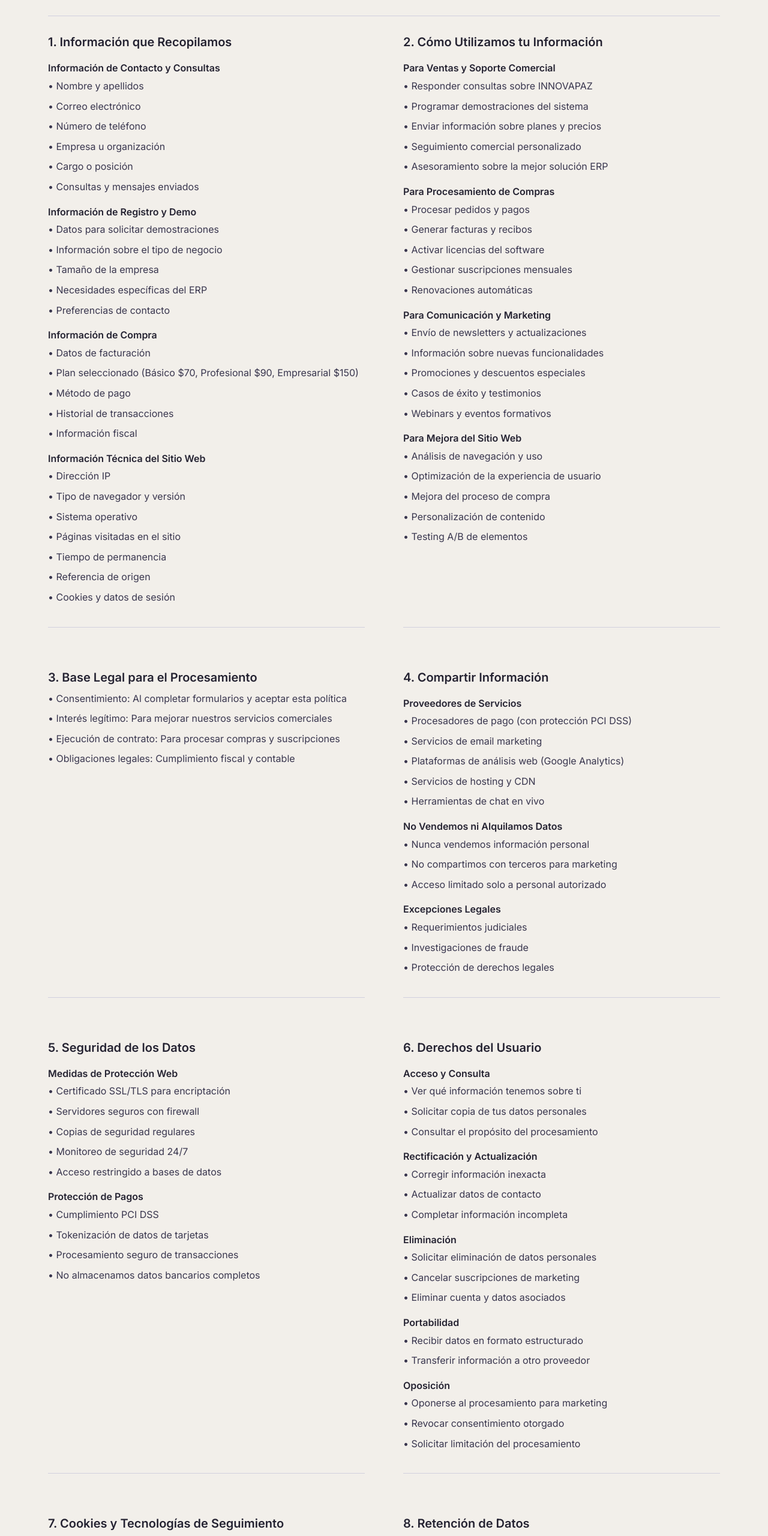
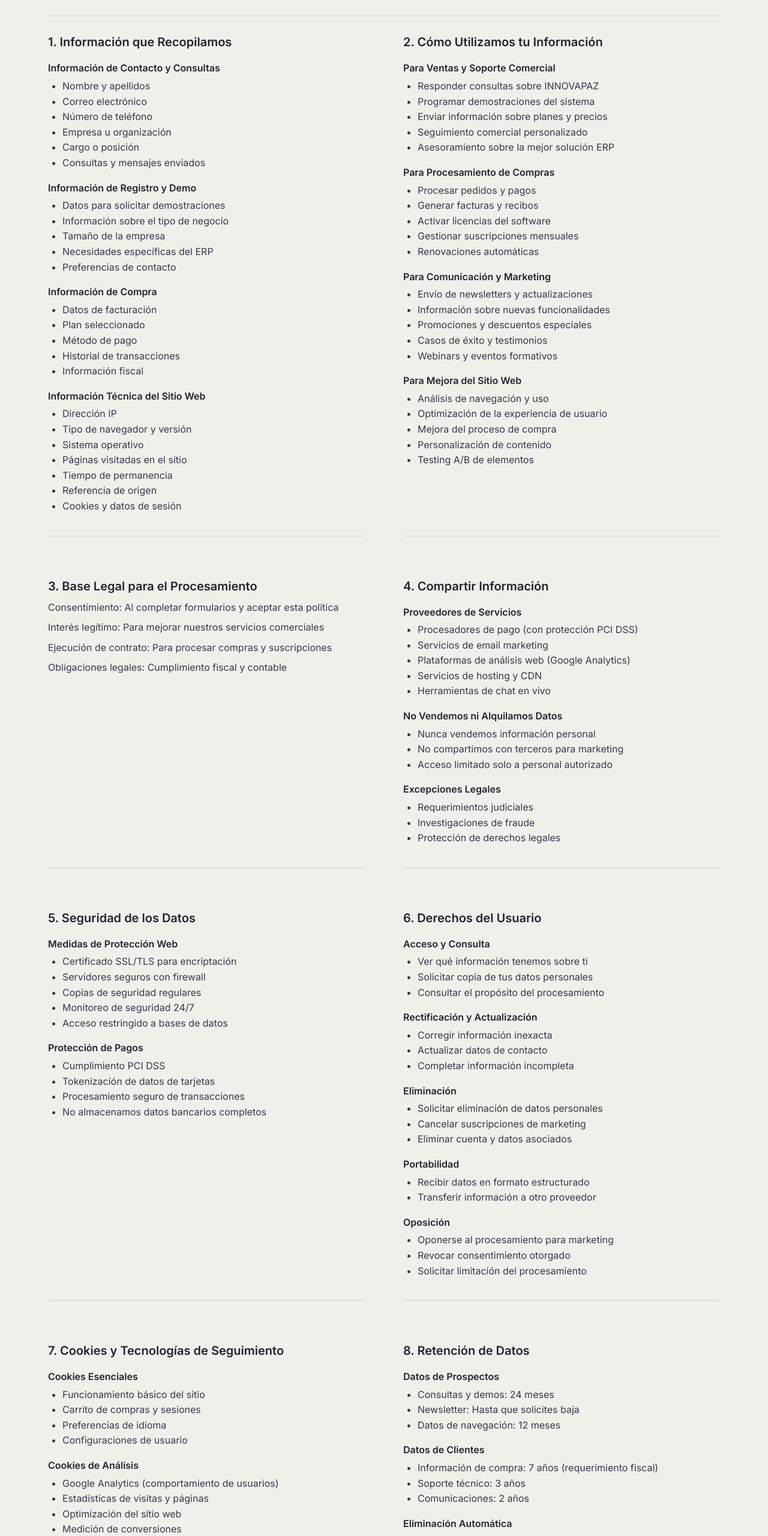
Before and after one commit to edisonCheca/INNOVAPAZ, a React (Vite) app in the folder frontend/: page /privacy in a window 1280 px wide. Shown: the part 234-2794 px from the top of the page at 60% size. Built offline with nearby package versions, Linux system fonts and the light colour scheme.

Commit message:
feat(frontend): ajustado la vista de politicas de privacidad

```diff
--- a/frontend/src/components/common/TermsSection.css
+++ b/frontend/src/components/common/TermsSection.css
@@ -13,6 +13,22 @@
 
 .terms-section__content {
   line-height: 1.6;
+}
+
+.terms-section__list {
+  font: var(--font-16);
+  color: var(--pri-700);
+  margin: 0;
+  padding-left: 1.5rem;
+  text-align: justify;
+}
+
+.terms-section__list-item {
+  margin-bottom: 0.5rem;
+}
+
+.terms-section__list-item:last-child {
+  margin-bottom: 0;
 }
 
 .terms-section__paragraph {
@@ -37,6 +53,10 @@
     font-weight: 600;
   }
 
+  .terms-section__list {
+    font: var(--font-14);
+  }
+
   .terms-section__paragraph {
     font: var(--font-14);
   }
--- a/frontend/src/components/common/TermsSubSection.css
+++ b/frontend/src/components/common/TermsSubSection.css
@@ -1,5 +1,6 @@
 .terms-subsection {
   margin-top: 1.5rem;
+  font: var(--font);
 }
 
 .terms-subsection__title {
@@ -8,9 +9,3 @@
   color: var(--pri-900);
   margin: 0 0 0.75rem 0;
 }
-
-@media (max-width: 768px) {
-  .terms-subsection__title {
-    font: var(--font-18);
-  }
-}
--- a/frontend/src/components/common/TermsSubSection.tsx
+++ b/frontend/src/components/common/TermsSubSection.tsx
@@ -9,11 +9,15 @@ interface TermsSubSectionProps {
 const TermsSubSection = ({ title, content }: TermsSubSectionProps) => {
   const renderContent = () => {
     if (Array.isArray(content)) {
-      return content.map((paragraph, index) => (
-        <p key={index} className="terms-section__paragraph">
-          {paragraph}
-        </p>
-      ));
+      return (
+        <ul className="terms-section__list">
+          {content.map((item, index) => (
+            <li key={index} className="terms-section__list-item">
+              {item}
+            </li>
+          ))}
+        </ul>
+      );
     }
     return <p className="terms-section__paragraph">{content}</p>;
   };
--- a/frontend/src/components/layout/PrivacyContent.tsx
+++ b/frontend/src/components/layout/PrivacyContent.tsx
@@ -9,44 +9,44 @@ const PrivacyContent = () => {
         <TermsSubSection
           title="Información de Contacto y Consultas"
           content={[
-            '• Nombre y apellidos',
-            '• Correo electrónico',
-            '• Número de teléfono',
-            '• Empresa u organización',
-            '• Cargo o posición',
-            '• Consultas y mensajes enviados',
+            'Nombre y apellidos',
+            'Correo electrónico',
+            'Número de teléfono',
+            'Empresa u organización',
+            'Cargo o posición',
+            'Consultas y mensajes enviados',
           ]}
         />
         <TermsSubSection
           title="Información de Registro y Demo"
           content={[
-            '• Datos para solicitar demostraciones',
-            '• Información sobre el tipo de negocio',
-            '• Tamaño de la empresa',
-            '• Necesidades específicas del ERP',
-            '• Preferencias de contacto',
+            'Datos para solicitar demostraciones',
+            'Información sobre el tipo de negocio',
+            'Tamaño de la empresa',
+            'Necesidades específicas del ERP',
+            'Preferencias de contacto',
           ]}
         />
         <TermsSubSection
           title="Información de Compra"
           content={[
-            '• Datos de facturación',
-            '• Plan seleccionado (Básico $70, Profesional $90, Empresarial $150)',
-            '• Método de pago',
-            '• Historial de transacciones',
-            '• Información fiscal',
+            'Datos de facturación',
+            'Plan seleccionado',
+            'Método de pago',
+            'Historial de transacciones',
+            'Información fiscal',
           ]}
         />
         <TermsSubSection
           title="Información Técnica del Sitio Web"
           content={[
-            '• Dirección IP',
-            '• Tipo de navegador y versión',
-            '• Sistema operativo',
-            '• Páginas visitadas en el sitio',
-            '• Tiempo de permanencia',
-            '• Referencia de origen',
-            '• Cookies y datos de sesión',
+            'Dirección IP',
+            'Tipo de navegador y versión',
+            'Sistema operativo',
+            'Páginas visitadas en el sitio',
+            'Tiempo de permanencia',
+            'Referencia de origen',
+            'Cookies y datos de sesión',
           ]}
         />
       </TermsSection>
@@ -54,78 +54,78 @@ const PrivacyContent = () => {
         <TermsSubSection
           title="Para Ventas y Soporte Comercial"
           content={[
-            '• Responder consultas sobre INNOVAPAZ',
-            '• Programar demostraciones del sistema',
-            '• Enviar información sobre planes y precios',
-            '• Seguimiento comercial personalizado',
-            '• Asesoramiento sobre la mejor solución ERP',
+            'Responder consultas sobre INNOVAPAZ',
+            'Programar demostraciones del sistema',
+            'Enviar información sobre planes y precios',
+            'Seguimiento comercial personalizado',
+            'Asesoramiento sobre la mejor solución ERP',
           ]}
         />
         <TermsSubSection
           title="Para Procesamiento de Compras"
           content={[
-            '• Procesar pedidos y pagos',
-            '• Generar facturas y recibos',
-            '• Activar licencias del software',
-            '• Gestionar suscripciones mensuales',
-            '• Renovaciones automáticas',
+            'Procesar pedidos y pagos',
+            'Generar facturas y recibos',
+            'Activar licencias del software',
+            'Gestionar suscripciones mensuales',
+            'Renovaciones automáticas',
           ]}
         />
         <TermsSubSection
           title="Para Comunicación y Marketing"
           content={[
-            '• Envío de newsletters y actualizaciones',
-            '• Información sobre nuevas funcionalidades',
-            '• Promociones y descuentos especiales',
-            '• Casos de éxito y testimonios',
-            '• Webinars y eventos formativos',
+            'Envío de newsletters y actualizaciones',
+            'Información sobre nuevas funcionalidades',
+            'Promociones y descuentos especiales',
+            'Casos de éxito y testimonios',
+            'Webinars y eventos formativos',
           ]}
         />
         <TermsSubSection
           title="Para Mejora del Sitio Web"
           content={[
-            '• Análisis de navegación y uso',
-            '• Optimización de la experiencia de usuario',
-            '• Mejora del proceso de compra',
-            '• Personalización de contenido',
-            '• Testing A/B de elementos',
+            'Análisis de navegación y uso',
+            'Optimización de la experiencia de usuario',
+            'Mejora del proceso de compra',
+            'Personalización de contenido',
+            'Testing A/B de elementos',
           ]}
         />
       </TermsSection>
       <TermsSection
         title="3. Base Legal para el Procesamiento"
         content={[
-          '• Consentimiento: Al completar formularios y aceptar esta política',
-          '• Interés legítimo: Para mejorar nuestros servicios comerciales',
-          '• Ejecución de contrato: Para procesar compras y suscripciones',
-          '• Obligaciones legales: Cumplimiento fiscal y contable',
+          'Consentimiento: Al completar formularios y aceptar esta política',
+          'Interés legítimo: Para mejorar nuestros servicios comerciales',
+          'Ejecución de contrato: Para procesar compras y suscripciones',
+          'Obligaciones legales: Cumplimiento fiscal y contable',
         ]}
       />
       <TermsSection title="4. Compartir Información" content="">
         <TermsSubSection
           title="Proveedores de Servicios"
           content={[
-            '• Procesadores de pago (con protección PCI DSS)',
-            '• Servicios de email marketing',
-            '• Plataformas de análisis web (Google Analytics)',
-            '• Servicios de hosting y CDN',
-            '• Herramientas de chat en vivo',
+            'Procesadores de pago (con protección PCI DSS)',
+            'Servicios de email marketing',
+            'Plataformas de análisis web (Google Analytics)',
+            'Servicios de hosting y CDN',
+            'Herramientas de chat en vivo',
           ]}
         />
         <TermsSubSection
           title="No Vendemos ni Alquilamos Datos"
           content={[
-            '• Nunca vendemos información personal',
-            '• No compartimos con terceros para marketing',
-            '• Acceso limitado solo a personal autorizado',
+            'Nunca vendemos información personal',
+            'No compartimos con terceros para marketing',
+            'Acceso limitado solo a personal autorizado',
           ]}
         />
         <TermsSubSection
           title="Excepciones Legales"
           content={[
-            '• Requerimientos judiciales',
-            '• Investigaciones de fraude',
-            '• Protección de derechos legales',
+            'Requerimientos judiciales',
+            'Investigaciones de fraude',
+            'Protección de derechos legales',
           ]}
         />
       </TermsSection>
@@ -133,20 +133,20 @@ const PrivacyContent = () => {
         <TermsSubSection
           title="Medidas de Protección Web"
           content={[
-            '• Certificado SSL/TLS para encriptación',
-            '• Servidores seguros con firewall',
-            '• Copias de seguridad regulares',
-            '• Monitoreo de seguridad 24/7',
-            '• Acceso restringido a bases de datos',
+            'Certificado SSL/TLS para encriptación',
+            'Servidores seguros con firewall',
+            'Copias de seguridad regulares',
+            'Monitoreo de seguridad 24/7',
+            'Acceso restringido a bases de datos',
           ]}
         />
         <TermsSubSection
           title="Protección de Pagos"
           content={[
-            '• Cumplimiento PCI DSS',
-            '• Tokenización de datos de tarjetas',
-            '• Procesamiento seguro de transacciones',
-            '• No almacenamos datos bancarios completos',
+            'Cumplimiento PCI DSS',
+            'Tokenización de datos de tarjetas',
+            'Procesamiento seguro de transacciones',
+            'No almacenamos datos bancarios completos',
           ]}
         />
       </TermsSection>
@@ -154,40 +154,40 @@ const PrivacyContent = () => {
         <TermsSubSection
           title="Acceso y Consulta"
           content={[
-            '• Ver qué información tenemos sobre ti',
-            '• Solicitar copia de tus datos personales',
-            '• Consultar el propósito del procesamiento',
+            'Ver qué información tenemos sobre ti',
+            'Solicitar copia de tus datos personales',
+            'Consultar el propósito del procesamiento',
           ]}
         />
         <TermsSubSection
           title="Rectificación y Actualización"
           content={[
-            '• Corregir información inexacta',
-            '• Actualizar datos de contacto',
-            '• Completar información incompleta',
+            'Corregir información inexacta',
+            'Actualizar datos de contacto',
+            'Completar información incompleta',
           ]}
         />
         <TermsSubSection
           title="Eliminación"
           content={[
-            '• Solicitar eliminación de datos personales',
-            '• Cancelar suscripciones de marketing',
-            '• Eliminar cuenta y datos asociados',
+            'Solicitar eliminación de datos personales',
+            'Cancelar suscripciones de marketing',
+            'Eliminar cuenta y datos asociados',
           ]}
         />
         <TermsSubSection
           title="Portabilidad"
           content={[
-            '• Recibir datos en formato estructurado',
-            '• Transferir información a otro proveedor',
+            'Recibir datos en formato estructurado',
+            'Transferir información a otro proveedor',
           ]}
         />
         <TermsSubSection
           title="Oposición"
           content={[
-            '• Oponerse al procesamiento para marketing',
-            '• Revocar consentimiento otorgado',
-            '• Solicitar limitación del procesamiento',
+            'Oponerse al procesamiento para marketing',
+            'Revocar consentimiento otorgado',
+            'Solicitar limitación del procesamiento',
           ]}
         />
       </TermsSection>
@@ -195,37 +195,37 @@ const PrivacyContent = () => {
         <TermsSubSection
           title="Cookies Esenciales"
           content={[
-            '• Funcionamiento básico del sitio',
-            '• Carrito de compras y sesiones',
-            '• Preferencias de idioma',
-            '• Configuraciones de usuario',
+            'Funcionamiento básico del sitio',
+            'Carrito de compras y sesiones',
+            'Preferencias de idioma',
+            'Configuraciones de usuario',
           ]}
         />
         <TermsSubSection
           title="Cookies de Análisis"
           content={[
-            '• Google Analytics (comportamiento de usuarios)',
-            '• Estadísticas de visitas y páginas',
-            '• Optimización del sitio web',
-            '• Medición de conversiones',
+            'Google Analytics (comportamiento de usuarios)',
+            'Estadísticas de visitas y páginas',
+            'Optimización del sitio web',
+            'Medición de conversiones',
           ]}
         />
         <TermsSubSection
           title="Cookies de Marketing"
           content={[
-            '• Seguimiento de campañas publicitarias',
-            '• Remarketing y retargeting',
-            '• Personalización de anuncios',
-            '• Integración con redes sociales',
+            'Seguimiento de campañas publicitarias',
+            'Remarketing y retargeting',
+            'Personalización de anuncios',
+            'Integración con redes sociales',
           ]}
         />
         <TermsSubSection
           title="Control de Cookies"
           content={[
             'Puedes gestionar las cookies desde:',
-            '• Configuración de tu navegador',
-            '• Panel de preferencias del sitio',
-            '• Herramientas de opt-out específicas',
+            'Configuración de tu navegador',
+            'Panel de preferencias del sitio',
+            'Herramientas de opt-out específicas',
           ]}
         />
       </TermsSection>
@@ -233,25 +233,25 @@ const PrivacyContent = () => {
         <TermsSubSection
           title="Datos de Prospectos"
           content={[
-            '• Consultas y demos: 24 meses',
-            '• Newsletter: Hasta que solicites baja',
-            '• Datos de navegación: 12 meses',
+            'Consultas y demos: 24 meses',
+            'Newsletter: Hasta que solicites baja',
+            'Datos de navegación: 12 meses',
           ]}
         />
         <TermsSubSection
           title="Datos de Clientes"
           content={[
-            '• Información de compra: 7 años (requerimiento fiscal)',
-            '• Soporte técnico: 3 años',
-            '• Comunicaciones: 2 años',
+            'Información de compra: 7 años (requerimiento fiscal)',
+            'Soporte técnico: 3 años',
+            'Comunicaciones: 2 años',
           ]}
         />
         <TermsSubSection
           title="Eliminación Automática"
           content={[
-            '• Limpieza regular de datos expirados',
-            '• Purga de sesiones inactivas',
-            '• Eliminación de registros temporales',
+            'Limpieza regular de datos expirados',
+            'Purga de sesiones inactivas',
+            'Eliminación de registros temporales',
           ]}
         />
       </TermsSection>
@@ -259,36 +259,36 @@ const PrivacyContent = () => {
         <TermsSubSection
           title="Proveedores Internacionales"
           content={[
-            '• Servicios en la nube (Google Cloud)',
-            '• Herramientas de marketing (Mailchimp, etc.)',
-            '• Garantías de protección adecuada',
-            '• Cláusulas contractuales estándar',
+            'Servicios en la nube (Google Cloud)',
+            'Herramientas de marketing (Mailchimp, etc.)',
+            'Garantías de protección adecuada',
+            'Cláusulas contractuales estándar',
           ]}
         />
       </TermsSection>
       <TermsSection
         title="10. Menores de Edad"
         content={[
-          '• Servicios dirigidos exclusivamente a empresas',
-          '• No recopilamos datos de menores de 18 años',
-          '• Verificación de edad en registros',
+          'Servicios dirigidos exclusivamente a empresas',
+          'No recopilamos datos de menores de 18 años',
+          'Verificación de edad en registros',
         ]}
       />
       <TermsSection title="11. Actualizaciones" content="">
         <TermsSubSection
           title="Notificación de Cambios"
           content={[
-            '• Email a usuarios registrados',
-            '• Aviso destacado en el sitio web',
-            '• Período de gracia antes de aplicar cambios',
+            'Email a usuarios registrados',
+            'Aviso destacado en el sitio web',
+            'Período de gracia antes de aplicar cambios',
           ]}
         />
         <TermsSubSection
           title="Registro de Versiones"
           content={[
-            '• Historial de modificaciones',
-            '• Fechas de actualización',
-            '• Resumen de cambios principales',
+            'Historial de modificaciones',
+            'Fechas de actualización',
+            'Resumen de cambios principales',
           ]}
         />
       </TermsSection>
@@ -304,17 +304,17 @@ const PrivacyContent = () => {
         <TermsSubSection
           title="Para Ejercer Derechos"
           content={[
-            '• Consultas generales: 48 horas de respuesta',
-            '• Solicitud de datos: 15 días hábiles',
-            '• Eliminación de datos: 30 días máximo',
+            'Consultas generales: 48 horas de respuesta',
+            'Solicitud de datos: 15 días hábiles',
+            'Eliminación de datos: 30 días máximo',
           ]}
         />
         <TermsSubSection
           title="Formularios Disponibles"
           content={[
-            '• Formulario de contacto general',
-            '• Solicitud específica de privacidad',
-            '• Cancelación de suscripciones',
+            'Formulario de contacto general',
+            'Solicitud específica de privacidad',
+            'Cancelación de suscripciones',
           ]}
         />
       </TermsSection>
@@ -331,9 +331,9 @@ const PrivacyContent = () => {
           title="Autoridades Competentes"
           content={[
             'Derecho a presentar quejas ante:',
-            '• Autoridades bolivianas de protección de datos',
-            '• Organismos de defensa del consumidor',
-            '• Entidades regulatorias correspondientes',
+            'Autoridades bolivianas de protección de datos',
+            'Organismos de defensa del consumidor',
+            'Entidades regulatorias correspondientes',
           ]}
         />
       </TermsSection>
@@ -341,10 +341,10 @@ const PrivacyContent = () => {
         <TermsSubSection
           title="Marco Legal Aplicable"
           content={[
-            '• Legislación boliviana de protección de datos',
-            '• Normativas de comercio electrónico',
-            '• Regulaciones de defensa del consumidor',
-            '• Estándares internacionales aplicables',
+            'Legislación boliviana de protección de datos',
+            'Normativas de comercio electrónico',
+            'Regulaciones de defensa del consumidor',
+            'Estándares internacionales aplicables',
           ]}
         />
       </TermsSection>
```
